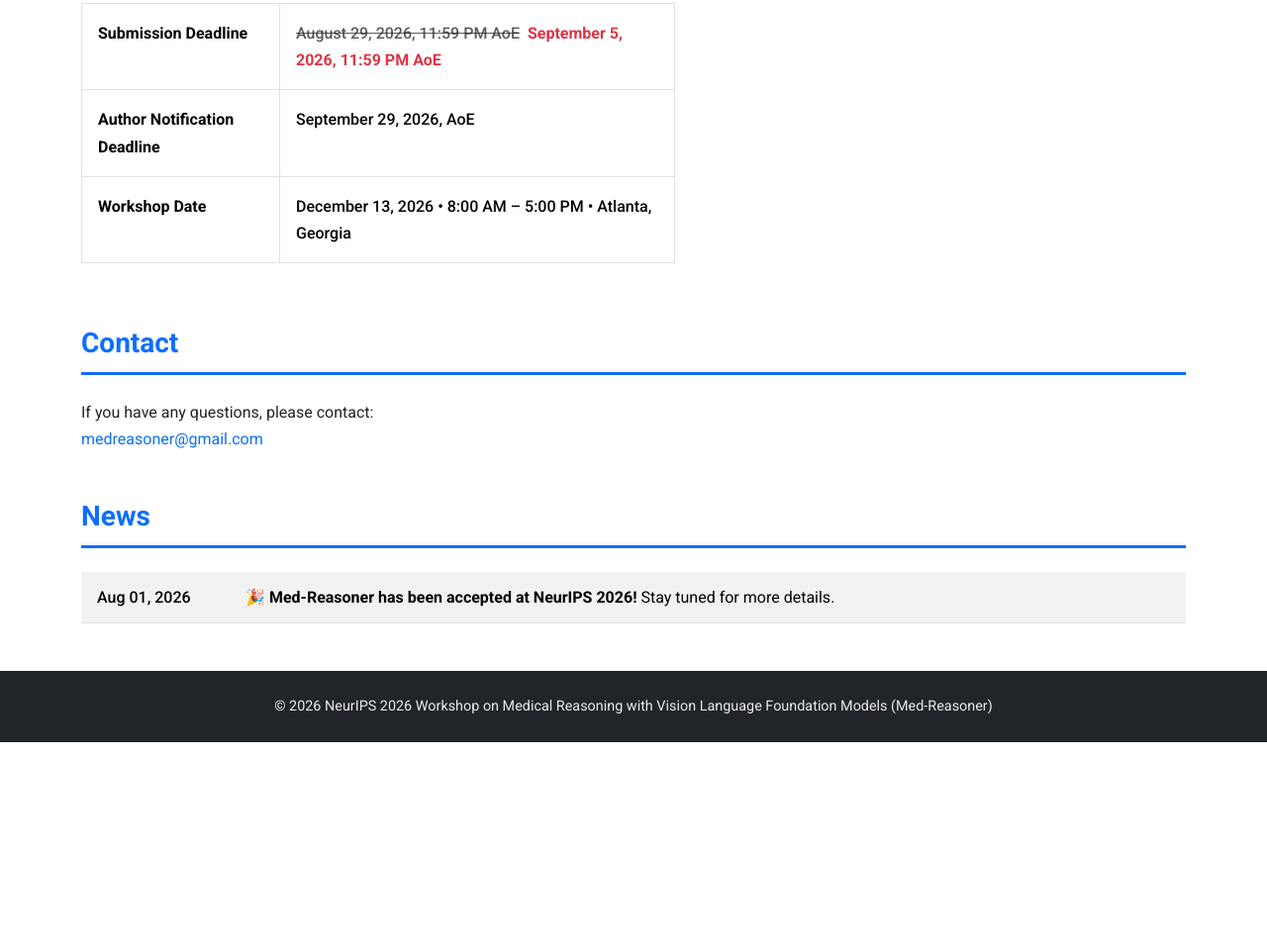
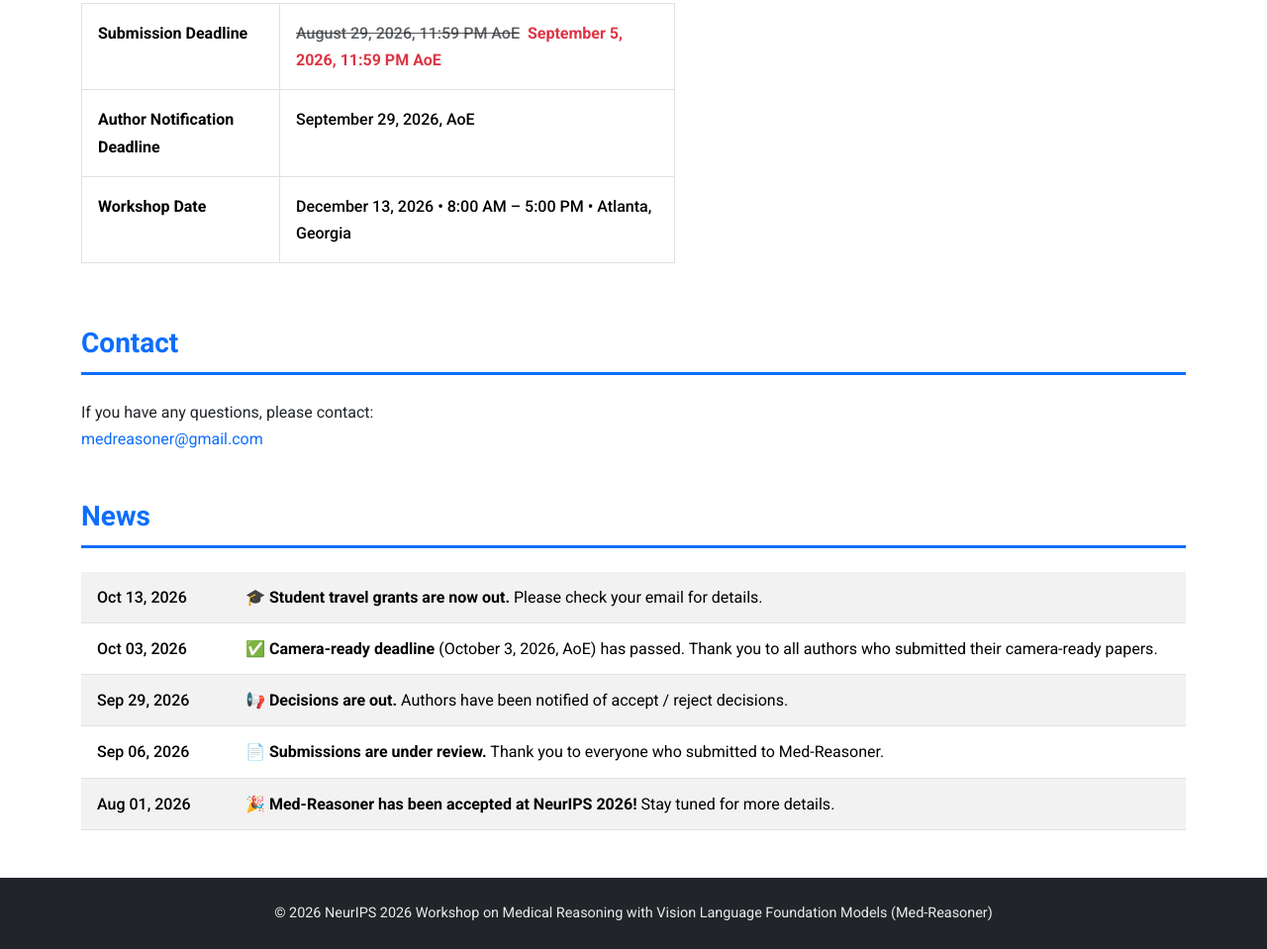
Before and after one commit to med-reasoner/neurips2026, a plain HTML site: page index.html in a window 1280 px wide. Shown: the part 4446-5405 px from the top of the page at 99% size. Before the commit the page ends 5196 px from the top, so only its background shows below. Drawn offline with nearby package versions, Linux system fonts and the light colour scheme.

Commit message:
Add review, decision, camera-ready, and travel grant news
Co-authored-by: Cursor <cursoragent@cursor.com>

```diff
--- a/index.html
+++ b/index.html
@@ -418,6 +418,22 @@
                 <table class="table table-striped news-table">
                     <tbody>
                         <tr>
+                            <td class="news-date">Oct 13, 2026</td>
+                            <td>&#127891; <strong>Student travel grants are now out.</strong> Please check your email for details.</td>
+                        </tr>
+                        <tr>
+                            <td class="news-date">Oct 03, 2026</td>
+                            <td>&#9989; <strong>Camera-ready deadline</strong> (October 3, 2026, AoE) has passed. Thank you to all authors who submitted their camera-ready papers.</td>
+                        </tr>
+                        <tr>
+                            <td class="news-date">Sep 29, 2026</td>
+                            <td>&#128226; <strong>Decisions are out.</strong> Authors have been notified of accept / reject decisions.</td>
+                        </tr>
+                        <tr>
+                            <td class="news-date">Sep 06, 2026</td>
+                            <td>&#128196; <strong>Submissions are under review.</strong> Thank you to everyone who submitted to Med-Reasoner.</td>
+                        </tr>
+                        <tr>
                             <td class="news-date">Aug 01, 2026</td>
                             <td>&#127881; <strong>Med-Reasoner has been accepted at NeurIPS 2026!</strong> Stay tuned for more details.</td>
                         </tr>
```
